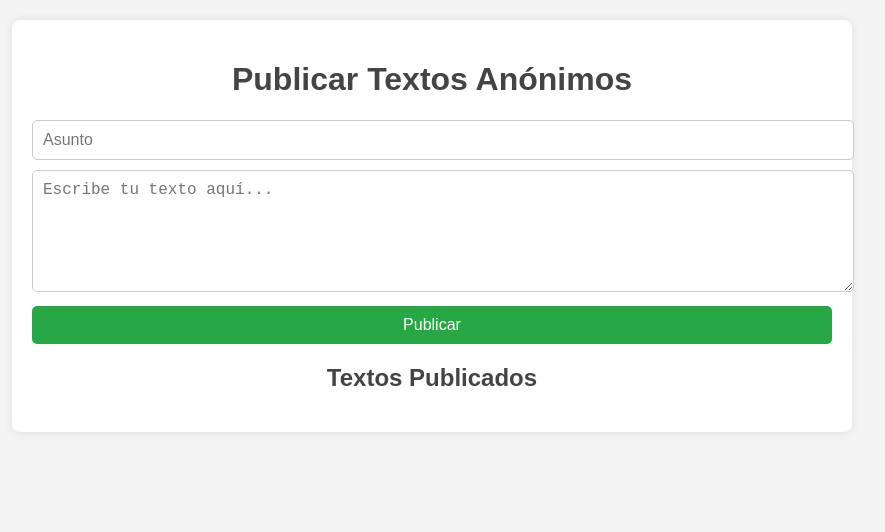
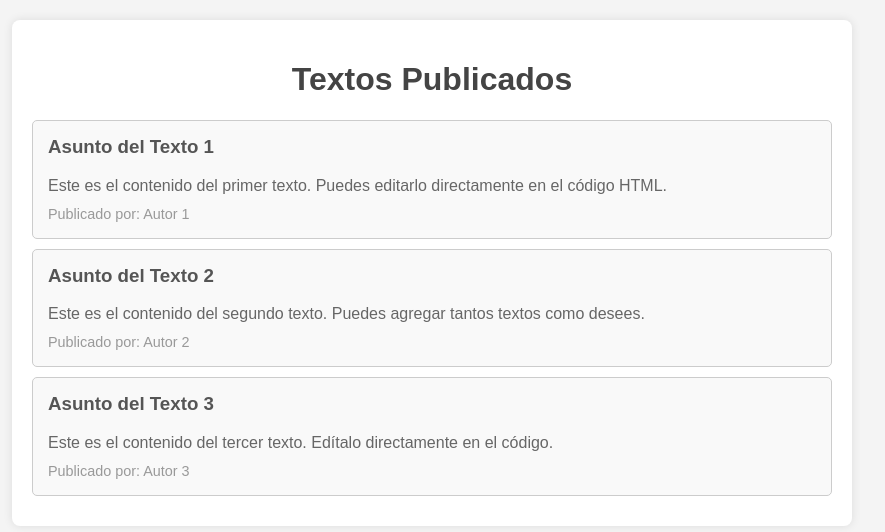
Before and after one commit to zevanba/Algo, a plain HTML site: page index.html in a window 1280 px wide. Shown: the whole page, without its empty margins (208-1093 px from the left). Drawn offline with Linux system fonts and the light colour scheme.

Commit message:
Update index.html

```diff
--- a/index.html
+++ b/index.html
@@ -3,27 +3,40 @@
 <head>
     <meta charset="UTF-8">
     <meta name="viewport" content="width=device-width, initial-scale=1.0">
-    <title>Publicar Textos Anónimos</title>
+    <title>Textos Manuales</title>
     <link rel="stylesheet" href="styles.css">
 </head>
 <body>
     <div class="container">
-        <h1>Publicar Textos Anónimos</h1>
+        <header>
+            <h1>Textos Publicados</h1>
+        </header>
 
-        <!-- Formulario para publicar textos -->
-        <form id="formulario">
-            <input type="text" id="asunto" placeholder="Asunto" required>
-            <textarea id="contenido" placeholder="Escribe tu texto aquí..." required></textarea>
-            <button type="submit">Publicar</button>
-        </form>
+        <!-- Sección de Textos -->
+        <section id="textos">
+            <!-- Texto 1 -->
+            <div class="texto">
+                <h3>Asunto del Texto 1</h3>
+                <p>Este es el contenido del primer texto. Puedes editarlo directamente en el código HTML.</p>
+                <small>Publicado por: Autor 1</small>
+            </div>
 
-        <!-- Apartado para ver los textos -->
-        <h2>Textos Publicados</h2>
-        <div id="textos-publicados">
-            <!-- Los textos se mostrarán aquí -->
-        </div>
+            <!-- Texto 2 -->
+            <div class="texto">
+                <h3>Asunto del Texto 2</h3>
+                <p>Este es el contenido del segundo texto. Puedes agregar tantos textos como desees.</p>
+                <small>Publicado por: Autor 2</small>
+            </div>
+
+            <!-- Texto 3 -->
+            <div class="texto">
+                <h3>Asunto del Texto 3</h3>
+                <p>Este es el contenido del tercer texto. Edítalo directamente en el código.</p>
+                <small>Publicado por: Autor 3</small>
+            </div>
+
+            <!-- Puedes agregar más textos aquí -->
+        </section>
     </div>
-
-    <script src="scripts.js"></script>
 </body>
 </html>
```
